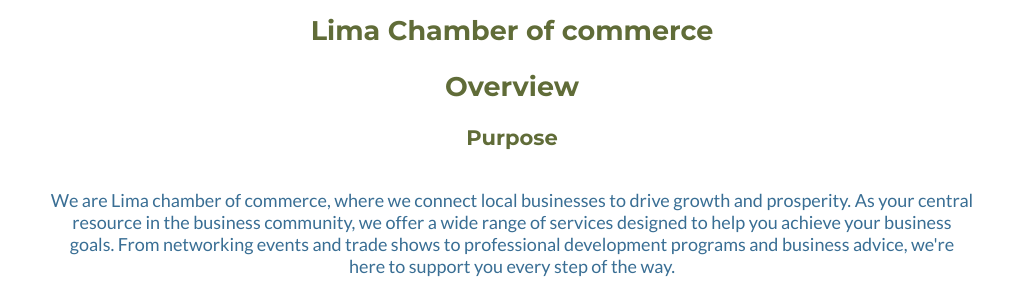
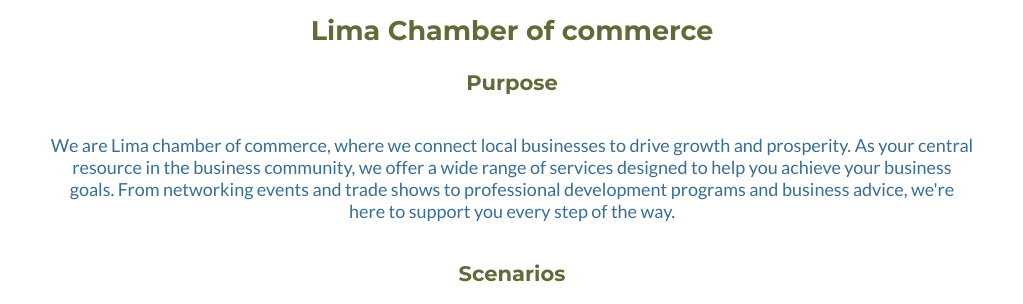
Before and after one commit to DiegoBellido99/wdd230, a plain HTML site: page week01/chamber-site-plan.html in a window 1280 px wide. Shown: the part 440-744 px from the top of the page, without its empty margins (128-1151 px from the left). Drawn offline with Linux system fonts and the light colour scheme.

Commit message:
fix-errors

```diff
--- a/week01/chamber-site-plan.html
+++ b/week01/chamber-site-plan.html
@@ -4,7 +4,7 @@
 <head>
   <meta charset="UTF-8">
   <meta name="viewport" content="width=device-width,initial-scale=1.0">
-  <title>Site Plan-Lima Chamber of commerce</title>
+  <title>Site Plan</title>
   <meta name="author" content="Diego Bellido " >
   <meta name="description" content="Here I have the plan for my website"  >
   <link rel="preconnect" href="https://fonts.googleapis.com">
@@ -24,7 +24,6 @@
     <hr>
     <h1>Site Name</h1>
     <h2>Lima Chamber of commerce</h2>
-    <h2>Overview</h2>
     <h3>Purpose</h3>
     <p>We are  Lima chamber of commerce, where we connect local
         businesses to drive growth and prosperity. As your central resource
```
